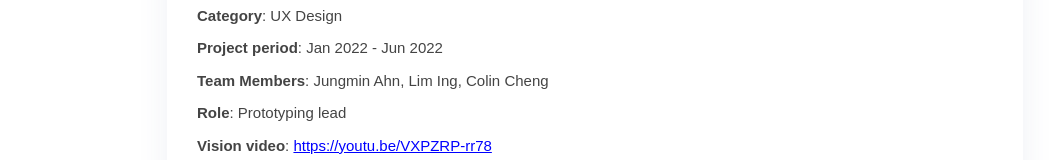
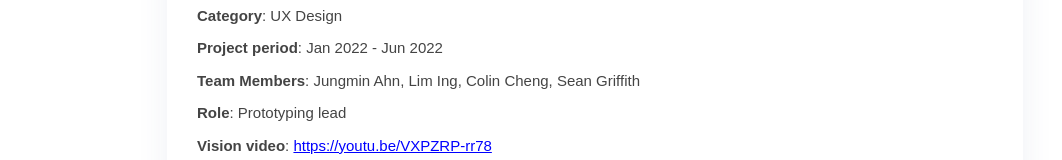
Before and after one commit to joongminahn/jungmin-portfolio-site, a plain HTML site: page etico.html in a window 1280 px wide. Shown: the part 295-455 px from the top of the page, without its empty margins (45-1107 px from the left). Drawn offline with Linux system fonts and the light colour scheme.

Commit message:
edit etico info and thumbnail

```diff
--- a/etico.html
+++ b/etico.html
@@ -125,7 +125,7 @@
               <ul>
                 <li><strong>Category</strong>: UX Design</li>
                 <li><strong>Project period</strong>: Jan 2022 - Jun 2022</li>
-                <li><strong>Team Members</strong>: Jungmin Ahn, Lim Ing, Colin Cheng</li>
+                <li><strong>Team Members</strong>: Jungmin Ahn, Lim Ing, Colin Cheng, Sean Griffith</li>
                 <li><strong>Role</strong>: Prototyping lead</li>
                 <li><strong>Vision video</strong>: <a href="https://youtu.be/VXPZRP-rr78" class="atag">https://youtu.be/VXPZRP-rr78</a>
                 <li><strong>Website</strong>: <a href="https://etico-web.netlify.app/" class="atag">https://etico-web.netlify.app/</a></li>
```
Also changed, not shown: assets/img/portfolio/ux_etico.png.
